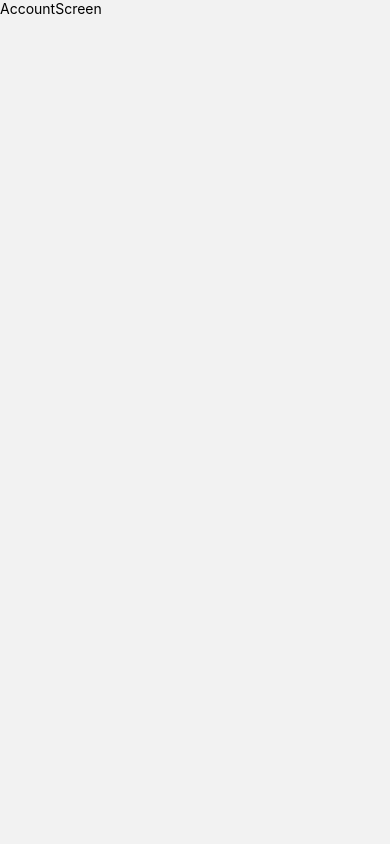
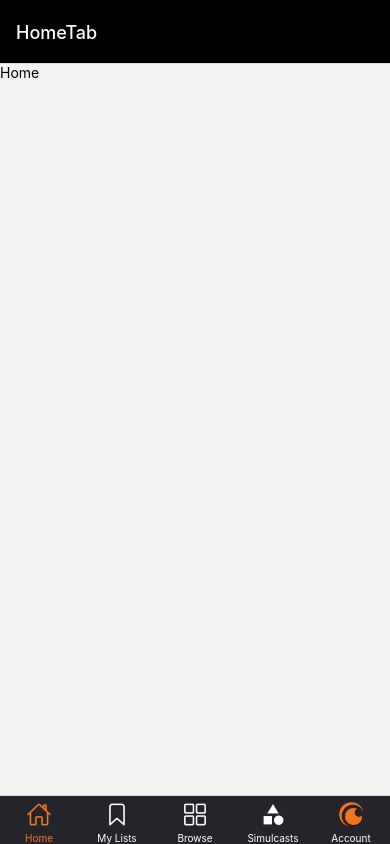
Before and after one commit to siwachs/crunchyroll-anime-streaming-reactnative, a React Native app: screen / in a window 390 px wide. Built offline with nearby package versions, Linux system fonts and the light colour scheme.

Commit message:
Header and Tab navigation with Icon optimiztions

```diff
--- a/App.tsx
+++ b/App.tsx
@@ -1,13 +1,15 @@
 import { StatusBar } from "expo-status-bar";
 import { ThemeProvider } from "styled-components";
-import theme from "./src/infrastructure/theme";
-import Navigation from "./src/infrastructure/navigation";
+import theme from "@/src/infrastructure/theme";
+import Navigation from "@/src/infrastructure/navigation";
 
 export default function App() {
   return (
-    <ThemeProvider theme={theme}>
-      <Navigation />
+    <>
+      <ThemeProvider theme={theme}>
+        <Navigation />
+      </ThemeProvider>
       <StatusBar style="auto" />
-    </ThemeProvider>
+    </>
   );
 }
--- a/babel.config.js
+++ b/babel.config.js
@@ -2,5 +2,16 @@
   api.cache(true);
   return {
     presets: ["babel-preset-expo"],
+    plugins: [
+      [
+        "module-resolver",
+        {
+          root: "./",
+          alias: {
+            "@": "./",
+          },
+        },
+      ],
+    ],
   };
 };
--- a/package.json
+++ b/package.json
@@ -25,6 +25,7 @@
   "devDependencies": {
     "@babel/core": "^7.20.0",
     "@types/react": "~18.2.45",
+    "babel-plugin-module-resolver": "^5.0.0",
     "eslint": "^8.56.0",
     "eslint-config-universe": "^12.0.0",
     "prettier": "^3.2.5",
--- a/src/infrastructure/navigation/account.navigation.tsx
+++ b/src/infrastructure/navigation/account.navigation.tsx
@@ -1,5 +1,5 @@
 import { createStackNavigator } from "@react-navigation/stack";
-import AccountScreen from "../../features/account/screens/account.screen";
+import AccountScreen from "@/src/features/account/screens/account.screen";
 
 const AccountNavigationStack = createStackNavigator();
 
--- a/src/infrastructure/navigation/app.navigation.tsx
+++ b/src/infrastructure/navigation/app.navigation.tsx
@@ -1,5 +1,8 @@
 import { createBottomTabNavigator } from "@react-navigation/bottom-tabs";
-import { Image } from "react-native";
+import { Ionicons } from "@expo/vector-icons";
+import { MaterialIcons } from "@expo/vector-icons";
+import { colors } from "@/src/infrastructure/theme/colors";
+import { Image, Text, View } from "react-native";
 import { RouteProp } from "@react-navigation/native";
 
 // Define the type for the route
@@ -13,31 +16,52 @@
 
 const AppNavigationTab = createBottomTabNavigator<RootStackParamList>();
 const TAB_ICONS: Record<string, any> = {
-  HomeTab: { active: "", inactive: "" },
-  MyListsTab: { active: "", inactive: "" },
-  BrowseTab: { active: "", inactive: "" },
-  SimulcastsTab: { active: "", inactive: "" },
-  AccountTab: { active: "", inactive: "" },
+  HomeTab: { type: "Ionicons", name: "home-outline" },
+  MyListsTab: { type: "Ionicons", name: "bookmark-outline" },
+  BrowseTab: { type: "Ionicons", name: "grid-outline" },
+  SimulcastsTab: {
+    type: "MaterialIcons",
+    name: "category",
+  },
+  AccountTab: {
+    type: "Asset",
+    name: "account",
+    asset: require("@/assets/tab-icons/account.png"),
+  },
 };
 
 const screenOptions = ({ route }: { route: RouteProp<RootStackParamList> }) => {
   const ICON_SOURCE = TAB_ICONS[route.name];
   return {
+    tabBarActiveTintColor: "#F47521",
+    tabBarInactiveTintColor: "#FFFFFF",
+    headerStyle: { backgroundColor: colors.ui.primary },
+    headerTintColor: colors.text.primary,
+    tabBarStyle: { backgroundColor: colors.ui.secondary },
     tabBarIcon: ({
-      focused,
       color,
       size,
     }: {
       focused: boolean;
       color: string;
       size: number;
-    }) => (
-      <Image
-        source={focused ? ICON_SOURCE.active : ICON_SOURCE.inactive}
-        style={{ width: size, height: size }}
-        resizeMode="contain"
-      />
-    ),
+    }) => {
+      const { type, name: iconName, asset } = ICON_SOURCE;
+      switch (type) {
+        case "Ionicons":
+          return <Ionicons name={iconName} size={size} color={color} />;
+        case "MaterialIcons":
+          return <MaterialIcons name={iconName} size={size} color={color} />;
+        case "Asset":
+          return (
+            <Image
+              source={asset}
+              style={{ width: size, height: size }}
+              resizeMode="contain"
+            />
+          );
+      }
+    },
   };
 };
 
@@ -47,27 +71,47 @@
       <AppNavigationTab.Screen
         name="HomeTab"
         options={{ tabBarLabel: "Home" }}
-        component={() => null}
+        component={() => (
+          <View>
+            <Text>Home</Text>
+          </View>
+        )}
       />
       <AppNavigationTab.Screen
         name="MyListsTab"
         options={{ tabBarLabel: "My Lists" }}
-        component={() => null}
+        component={() => (
+          <View>
+            <Text>Home</Text>
+          </View>
+        )}
       />
       <AppNavigationTab.Screen
         name="BrowseTab"
         options={{ tabBarLabel: "Browse" }}
-        component={() => null}
+        component={() => (
+          <View>
+            <Text>Home</Text>
+          </View>
+        )}
       />
       <AppNavigationTab.Screen
         name="SimulcastsTab"
         options={{ tabBarLabel: "Simulcasts" }}
-        component={() => null}
+        component={() => (
+          <View>
+            <Text>Home</Text>
+          </View>
+        )}
       />
       <AppNavigationTab.Screen
         name="AccountTab"
         options={{ tabBarLabel: "Account" }}
-        component={() => null}
+        component={() => (
+          <View>
+            <Text>Home</Text>
+          </View>
+        )}
       />
     </AppNavigationTab.Navigator>
   );
--- a/src/infrastructure/navigation/index.tsx
+++ b/src/infrastructure/navigation/index.tsx
@@ -1,10 +1,10 @@
 import { NavigationContainer } from "@react-navigation/native";
-import AccountNavigation from "./account.navigation";
+import AppNavigation from "./app.navigation";
 
 const Navigation = () => {
   return (
     <NavigationContainer>
-      <AccountNavigation />
+      <AppNavigation />
     </NavigationContainer>
   );
 };
--- a/src/infrastructure/theme/colors.ts
+++ b/src/infrastructure/theme/colors.ts
@@ -1,7 +1,7 @@
 export const colors = {
   ui: {
-    primary: "#262626",
-    secondary: "#757575",
+    primary: "#000000",
+    secondary: "#23252b",
     tertiary: "#F1F1F1",
     quaternary: "#FFFFFF",
     disabled: "#DEDEDE",
@@ -14,7 +14,7 @@
     backdrop: "#23252bcc",
   },
   text: {
-    primary: "#262626",
+    primary: "#FFFFFF",
     secondary: "#757575",
     disabled: "#9C9C9C",
     inverse: "#FFFFFF",
--- a/tsconfig.json
+++ b/tsconfig.json
@@ -1,6 +1,8 @@
 {
   "extends": "expo/tsconfig.base",
   "compilerOptions": {
-    "strict": true
+    "strict": true,
+    "baseUrl": "./",
+    "paths": { "@/*": ["*"] }
   }
 }
```
Also changed, not shown: 1 other file (tests, documents, lock files or other folders).
